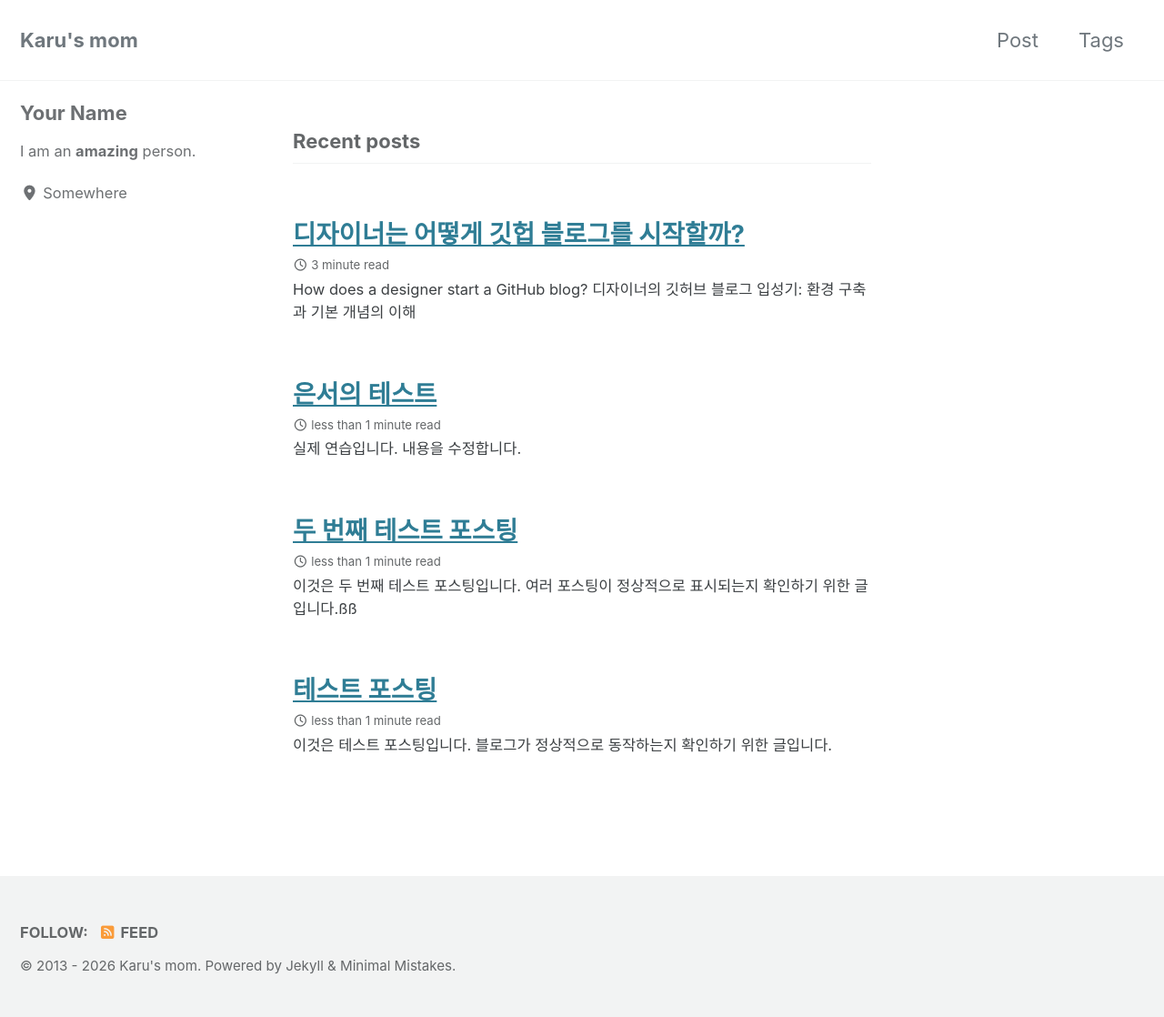
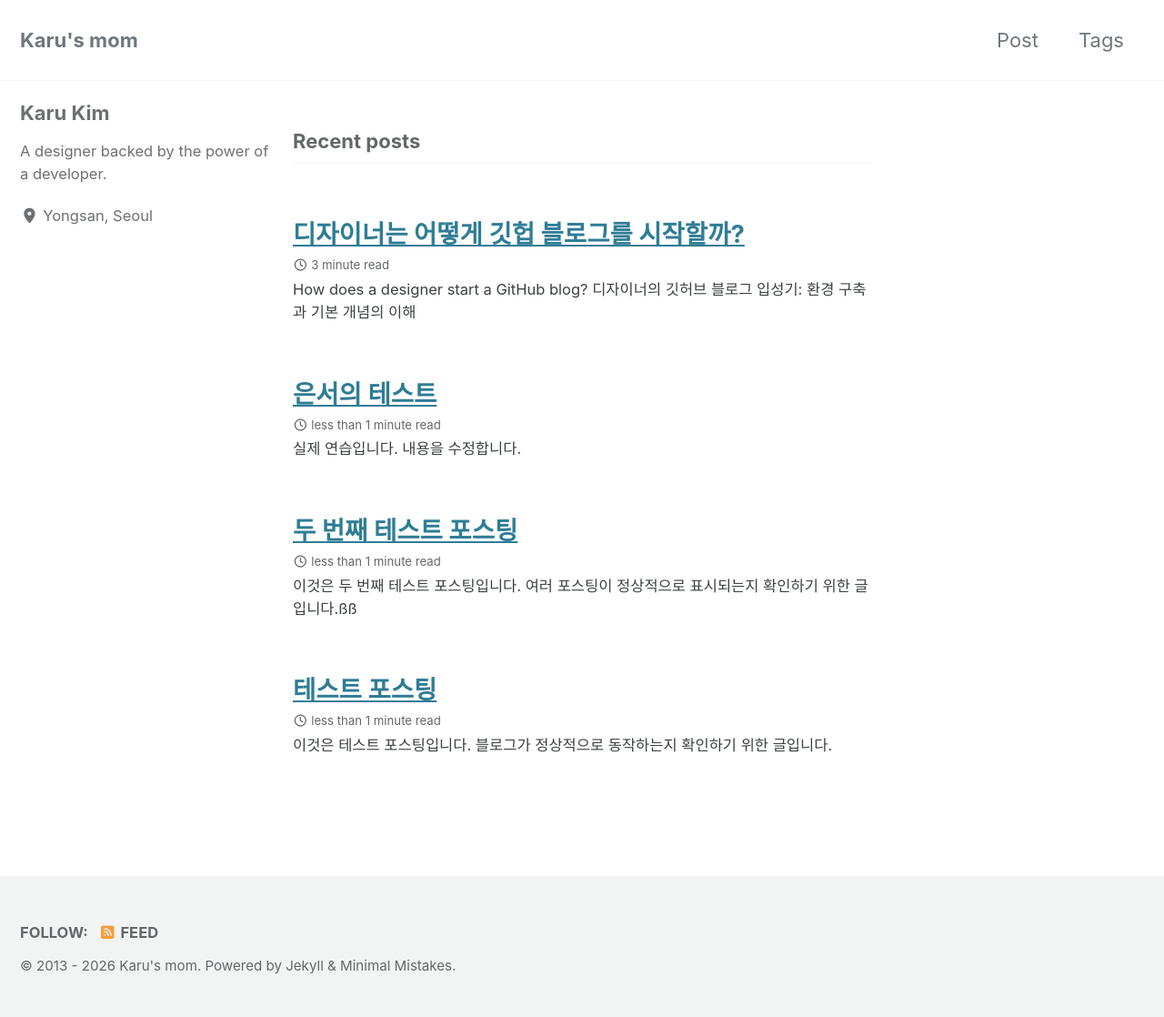
Before and after one commit to karukim/karukim.github.io, a Jekyll site: the page built from index.html, in a window 1280 px wide. Shown: the whole page at 91% size. Built offline with Jekyll 4.4.1, drawn with Linux system fonts in a browser that asks for light colours; cached includes are drawn as plain includes; the list of posts is cut into pages by our own code.

Commit message:
이름 및 자기소개 업데이트

```diff
--- a/_config.yml
+++ b/_config.yml
@@ -113,10 +113,10 @@ analytics:
 
 # Site Author
 author:
-  name             : "Your Name"
+  name             : "Karu Kim"
   avatar           : # path of avatar image, e.g. "/assets/images/bio-photo.jpg"
-  bio              : "I am an **amazing** person."
-  location         : "Somewhere"
+  bio              : "A designer backed by the power of a developer."
+  location         : "Yongsan, Seoul"
   email            :
   links:
     - label: "Email"
```
